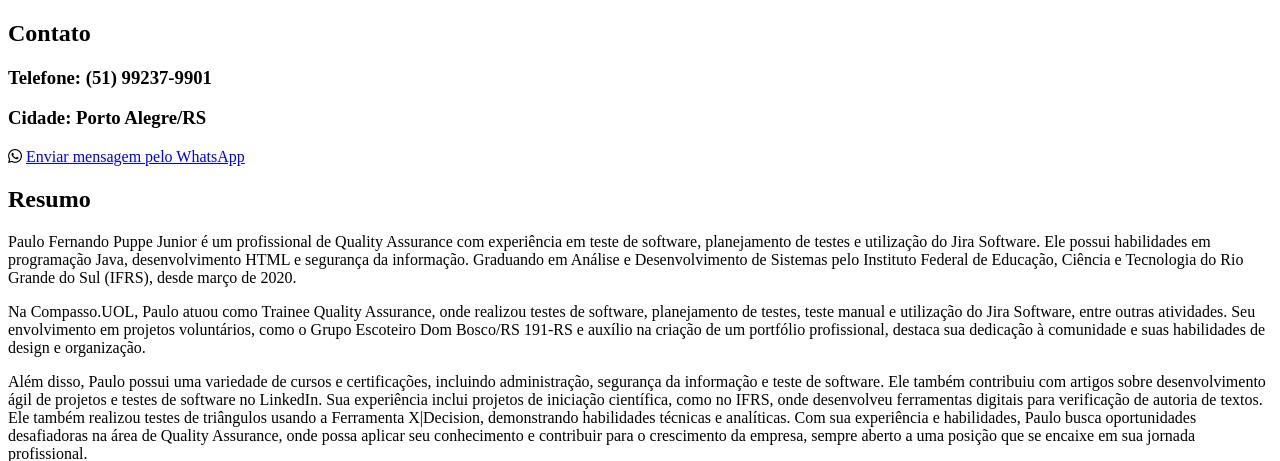
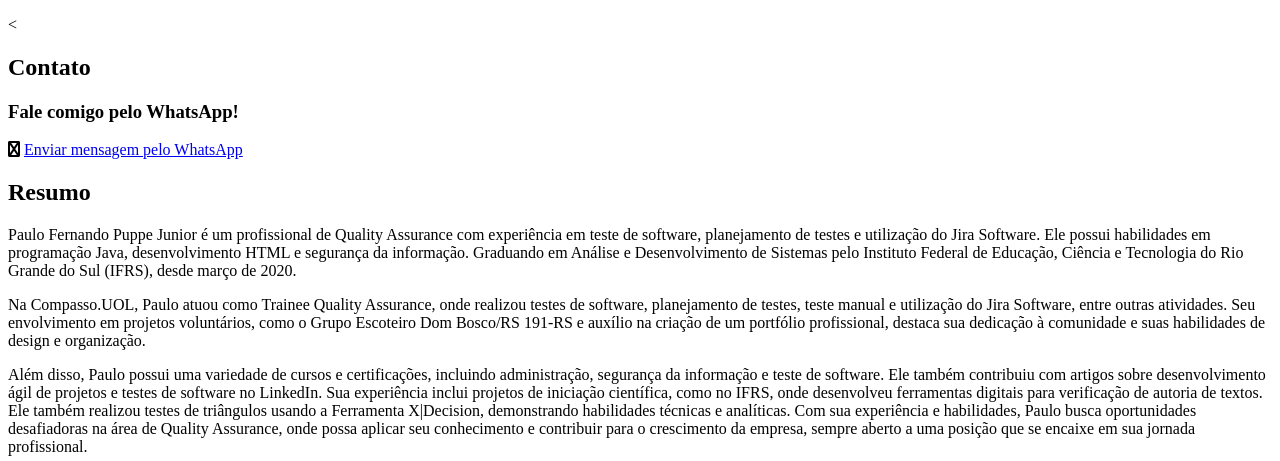
Before and after one commit to PuppeJr/PuppeJr.github.io, a Flask app: page / in a window 1280 px wide. Shown: the part 261-722 px from the top of the page. Run offline with Flask 3, Linux system fonts and the light colour scheme.

Commit message:
resolvendo WhatsApp

```diff
--- a/static/css/styles.css
+++ b/static/css/styles.css
@@ -101,7 +101,7 @@
 }
 
 .whatsapp-container a {
-    color: #25d366; /* Cor verde típica do WhatsApp */
+    color: #25d366; /* Cor verde padrão do WhatsApp */
     text-decoration: none;
     font-size: 18px;
     font-weight: bold;
@@ -109,7 +109,7 @@
 
 .whatsapp-container a:hover {
     text-decoration: underline;
-    color: #128c7e; /* Cor mais escura para o efeito hover */
+    color: #128c7e; /* Cor para o efeito hover */
 }
 
 .whatsapp-container {
@@ -117,6 +117,7 @@
     display: flex;
     align-items: center;
 }
+
 .whatsapp-container .fa-whatsapp {
     margin-right: 8px;
     font-size: 24px;
--- a/templates/index.html
+++ b/templates/index.html
@@ -3,7 +3,8 @@
 <head>
     <meta charset="UTF-8">
     <meta name="viewport" content="width=device-width, initial-scale=1.0">
-    <link rel="stylesheet" href=""{{ url_for('static', filename='css/styles.css') }}">
+    <link rel="stylesheet" href="https://cdnjs.cloudflare.com/ajax/libs/font-awesome/6.4.0/css/all.min.css">
+
     <title>Portfólio - Paulo Fernando Puppe Junior</title>
     <link rel="stylesheet" href="https://cdnjs.cloudflare.com/ajax/libs/font-awesome/6.4.0/css/all.min.css">
     <! -- Política de Segurança de Conteúdo (CSP) para evitar clickjacking -->
@@ -42,14 +43,13 @@
 
 
     <main>
-        <section id="contato">
+        <<section id="contato">
             <div class="contato-container">
                 <h2>Contato</h2>
                 <article>
-                    <h3>Telefone: (51) 99237-9901</h3>
-                    <h3>Cidade: Porto Alegre/RS</h3>
+                    <h3>Fale comigo pelo WhatsApp!</h3>
                     <div class="whatsapp-container">
-                        <span class="fa-brands fa-whatsapp"></span>
+                        <i class="fa fa-whatsapp"></i>
                         <a href="https://wa.me/5551992379901" target="_blank" rel="noopener noreferrer">
                             Enviar mensagem pelo WhatsApp
                         </a>
@@ -57,6 +57,7 @@
                 </article>
             </div>
         </section>
+
 
         <section id="resumo">
             <h2>Resumo</h2>
```
